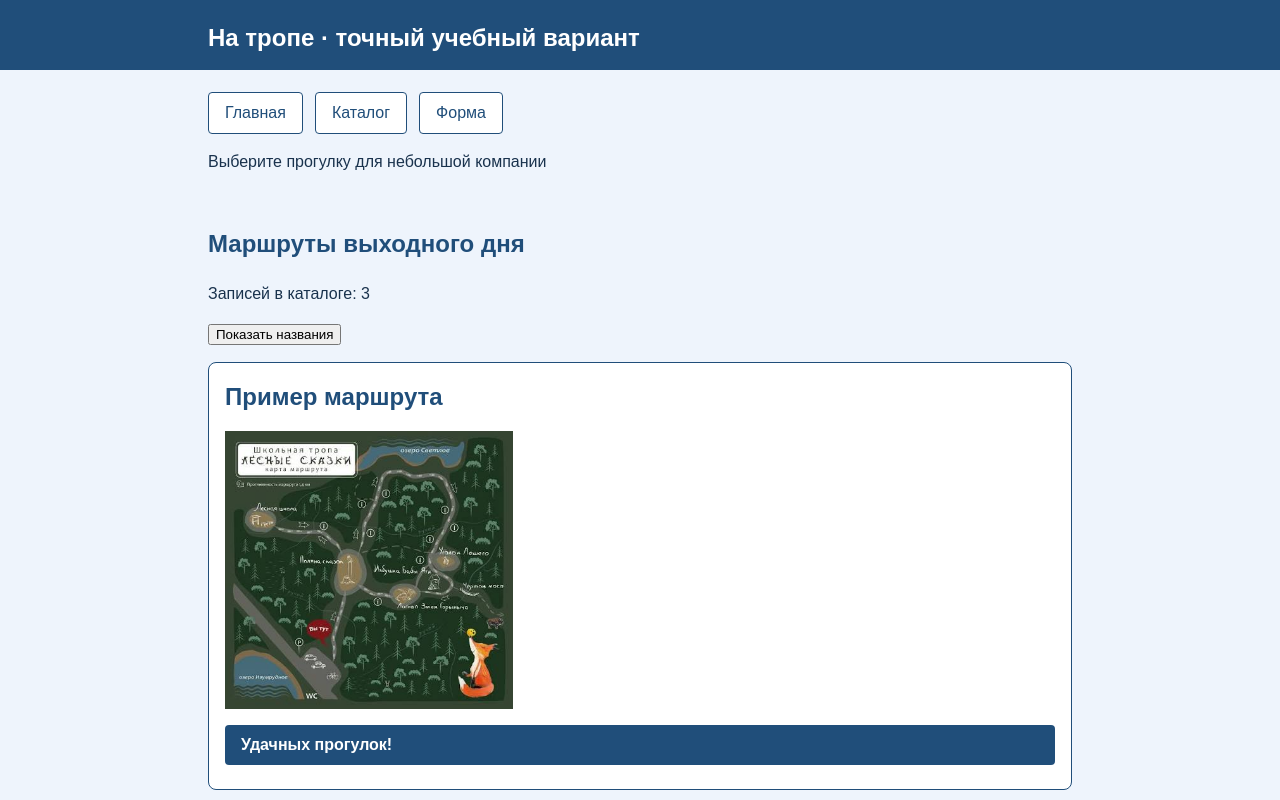
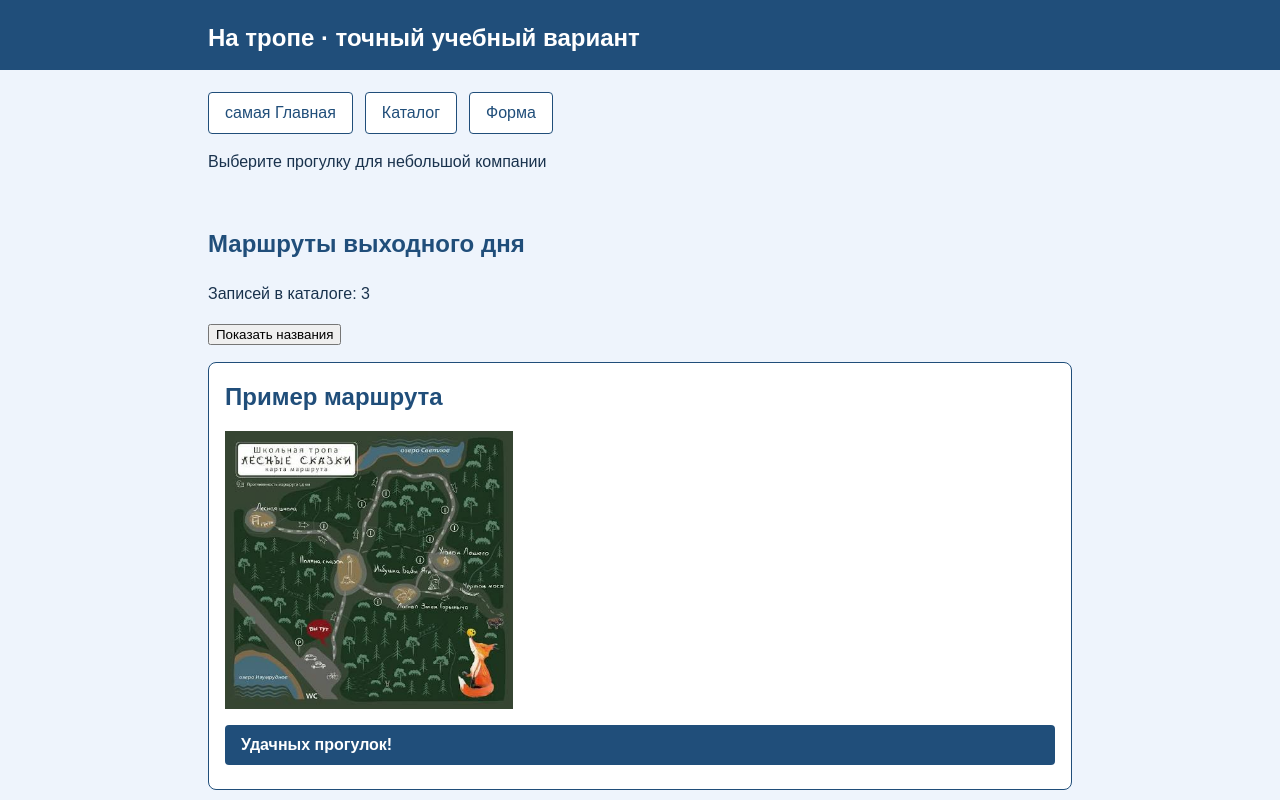
Before and after one commit to dimonAlkov/Variant, a plain HTML site: page index.html in a window 1280 px wide. Shown: the top 800 px of the page. Drawn offline with Linux system fonts and the light colour scheme.

```diff
--- a/index.html
+++ b/index.html
@@ -11,7 +11,7 @@
     <h1>На тропе · точный учебный вариант</h1>
 
     <nav>
-      <a href="index.html">Главная</a>
+      <a href="index.html">самая Главная</a>
       <a href="catalog.html">Каталог</a>
       <a href="form.html">Форма</a>
     </nav>
```
